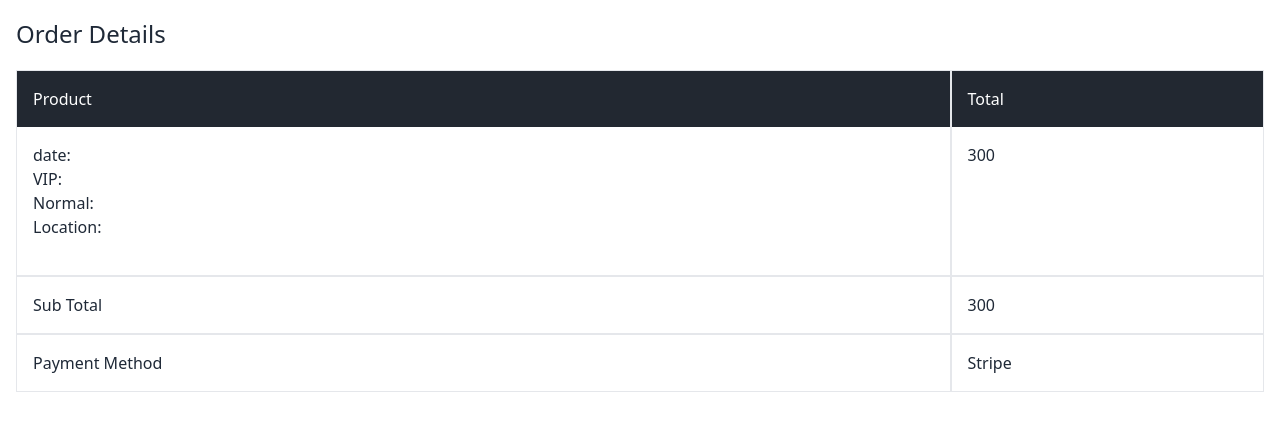
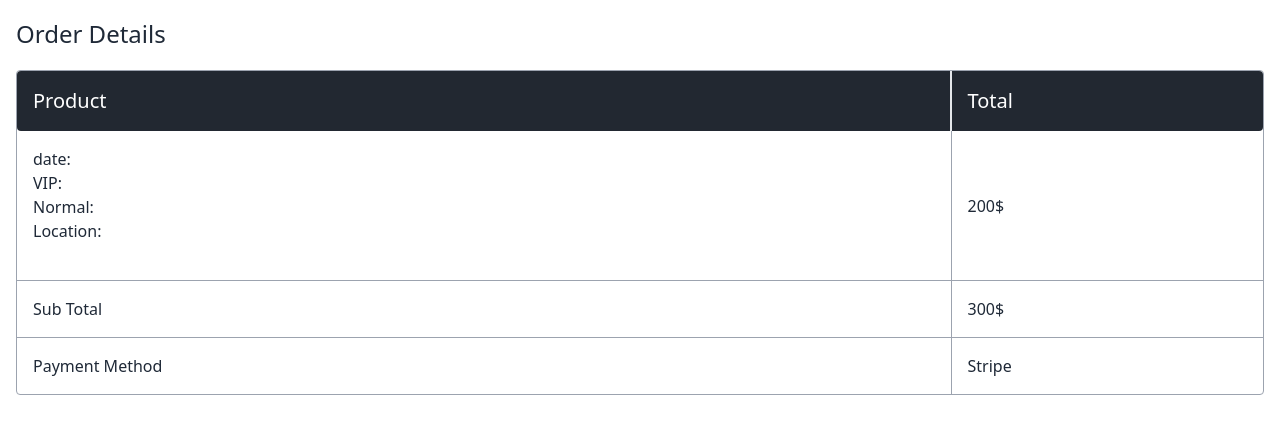
Before and after one commit to PropPioneers1/event-planet, a React (Vite) app in the folder client/: page /checkOut in a window 1280 px wide. Shown: the part 332-766 px from the top of the page. Built offline with nearby package versions, Linux system fonts and the light colour scheme; no server answers.

Commit message:
added new text

```diff
--- a/client/package.json
+++ b/client/package.json
@@ -16,16 +16,19 @@
     "firebase": "^10.7.1",
     "localforage": "^1.10.0",
     "lottie-react": "^2.4.0",
+    "mapbox-gl": "^3.1.2",
     "match-sorter": "^6.3.2",
     "react": "^18.2.0",
     "react-dom": "^18.2.0",
     "react-hook-form": "^7.49.3",
     "react-hot-toast": "^2.4.1",
     "react-icons": "^5.0.1",
+    "react-map-gl": "^7.1.7",
     "react-messenger-customer-chat": "^0.8.0",
     "react-responsive-carousel": "^3.2.23",
     "react-router-dom": "^6.21.2",
     "react-share": "^5.0.3",
+    "react-simple-chatbot": "^0.6.1",
     "react-slick": "^0.30.1",
     "react-spinners": "^0.13.8",
     "react-type-animation": "^3.2.0",
--- a/client/src/pages/Home/HomeComponenets/UpComingEvent/CheckOut.jsx
+++ b/client/src/pages/Home/HomeComponenets/UpComingEvent/CheckOut.jsx
@@ -40,28 +40,28 @@ const CheckOut = () => {
             <h3>Pay with stripe upon delevery</h3>
             {/* table */}
             <h1 className=" font-medium text-2xl my-5">Order Details</h1>
-            <div className="border">
-                <div className="bg-secondary text-white grid grid-cols-4">
-                    <div className="col-span-3 border-r-2 p-4">Product</div>
-                    <div className="col-span-1 p-4">Total</div>
+            <div className="border border-gray-400 rounded">
+                <div className="bg-secondary rounded text-white grid grid-cols-4">
+                    <div className="col-span-3 border-r-2 p-4 font-medium text-xl">Product</div>
+                    <div className="col-span-1 p-4 font-medium text-xl">Total</div>
                 </div>
                 <div className=" grid grid-cols-4">
                     <div className="col-span-3">
-                    <div className="border-r-2 border-b-2 p-4 min-h-[150px]">
+                    <div className="  border-gray-400 border-r border-b p-4 min-h-[150px]">
                     <div>date:</div>
                     <div>VIP:</div>
                     <div>Normal:</div>
                     <div>Location:</div>
                     </div>
-                    <div className="p-4 border-r-2 border-b-2">Sub Total</div>
-                    <div className="p-4 border-r-2 ">Payment Method</div>
+                    <div className="p-4 border-gray-400 border-r border-b">Sub Total</div>
+                    <div className="p-4 border-gray-400 border-r">Payment Method</div>
                     </div>
 
                     <div className="col-span-1">
-                     <div className=" min-h-[150px] border-b-2 p-4">
-                    <div>300</div>
+                     <div className=" min-h-[150px] border-b border-gray-400 p-4 flex items-center">
+                    <div className="">200$</div>
                     </div>
-                    <div className="p-4 border-b-2">300</div>
+                    <div className="p-4 border-b border-gray-400">300$</div>
                     <div className="p-4">Stripe</div>
                     </div>
                 </div>
--- /dev/null
+++ b/client/src/pages/Home/HomeComponenets/UpComingEvent/EventMap.jsx
@@ -0,0 +1,22 @@
+import Map from 'react-map-gl';
+
+const EventMap = () => {
+  return (
+    <>
+    <Map
+    mapLib={import('mapbox-gl')}
+    initialViewState={{
+      longitude: -100,
+      latitude: 40,
+      zoom: 3.5
+    }}
+    style={{height: 300,overflow:'hidden',borderRadius:8}}
+    mapboxAccessToken='pk.eyJ1IjoiYXJpZmtoYW4yMzAiLCJhIjoiY2xwanlvbWRkMDRsczJrb3A5cjU4b3BmcSJ9.VvUKZhn5vO4D4Ptnwx7Gaw'
+    mapStyle="mapbox://styles/mapbox/streets-v9"
+  />;
+
+  </>
+  );
+};
+
+export default EventMap;
--- a/client/src/pages/Home/HomeComponenets/UpComingEvent/UpcomingDetails.jsx
+++ b/client/src/pages/Home/HomeComponenets/UpComingEvent/UpcomingDetails.jsx
@@ -23,6 +23,7 @@ import {
 } from "react-share";
 import Footer from "../../../../components/shared/Footer";
 import "./upcoming.scss";
+import EventMap from "./EventMap";
 const UpcomingDetails = () => {
   const shareUrl = "https://event-planet-9789f.web.app/";
   const img = "https://i.ibb.co/fq6DWhd/Wedding.jpg";
@@ -390,6 +391,10 @@ const UpcomingDetails = () => {
               <div className="md:col-span-2 col-span-1 mt-16">
                 <div className="bg-neutral p-3">
                   <div>
+                    <div className="py-4">
+                      <h2 className="my-3 text-xl font-semibold">Show Event Area</h2>
+                      <EventMap></EventMap>
+                    </div>
                     <h2 className="border-b border-b-gray-300 pb-2 text-xl">
                       <span className="font-semibold">Total Seats:</span> 500{" "}
                       <span className="font-semibold">(500 left)</span>
```
Also changed, not shown: 1 other file (tests, documents, lock files or other folders).
